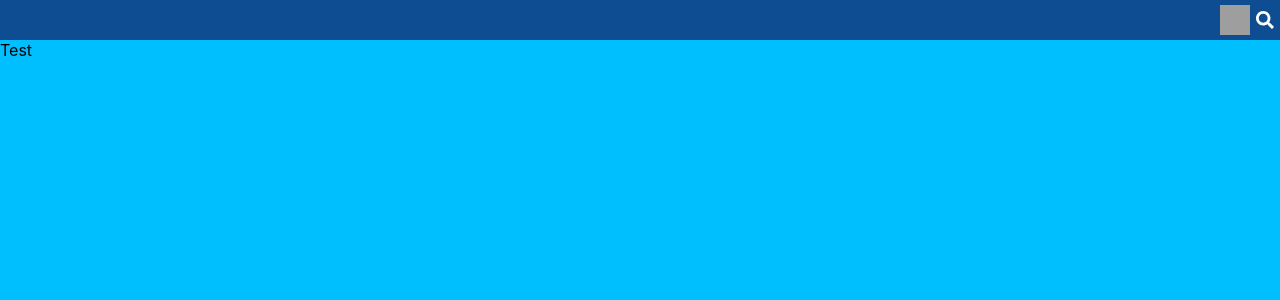
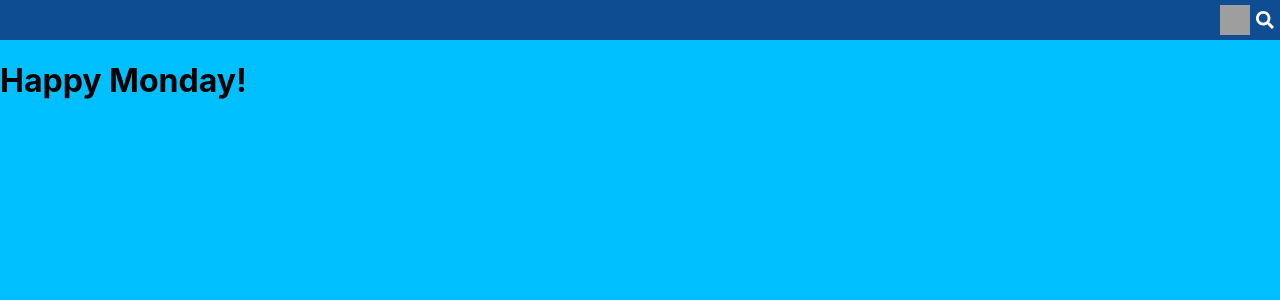
Before and after one commit to utja/nh3-frontend, a React (Create React App) app: page / in a window 1280 px wide. Shown: the top 300 px of the page. Built offline with nearby package versions, Linux system fonts and the light colour scheme; grey boxes are pictures that could not be loaded.

Commit message:
add day to header

```diff
--- a/src/components/Home.js
+++ b/src/components/Home.js
@@ -1,9 +1,15 @@
 import React from 'react'
+import * as constants from '../constants'
 
 class Home extends React.Component {
+
   render(){
+    let now = new Date()
+    let today = now.getDay()
     return(
-      <div>Test</div>
+      <div>
+        <h1>Happy {constants.WEEKDAYS[today]}!</h1>
+      </div>
     )
   }
 }
```
